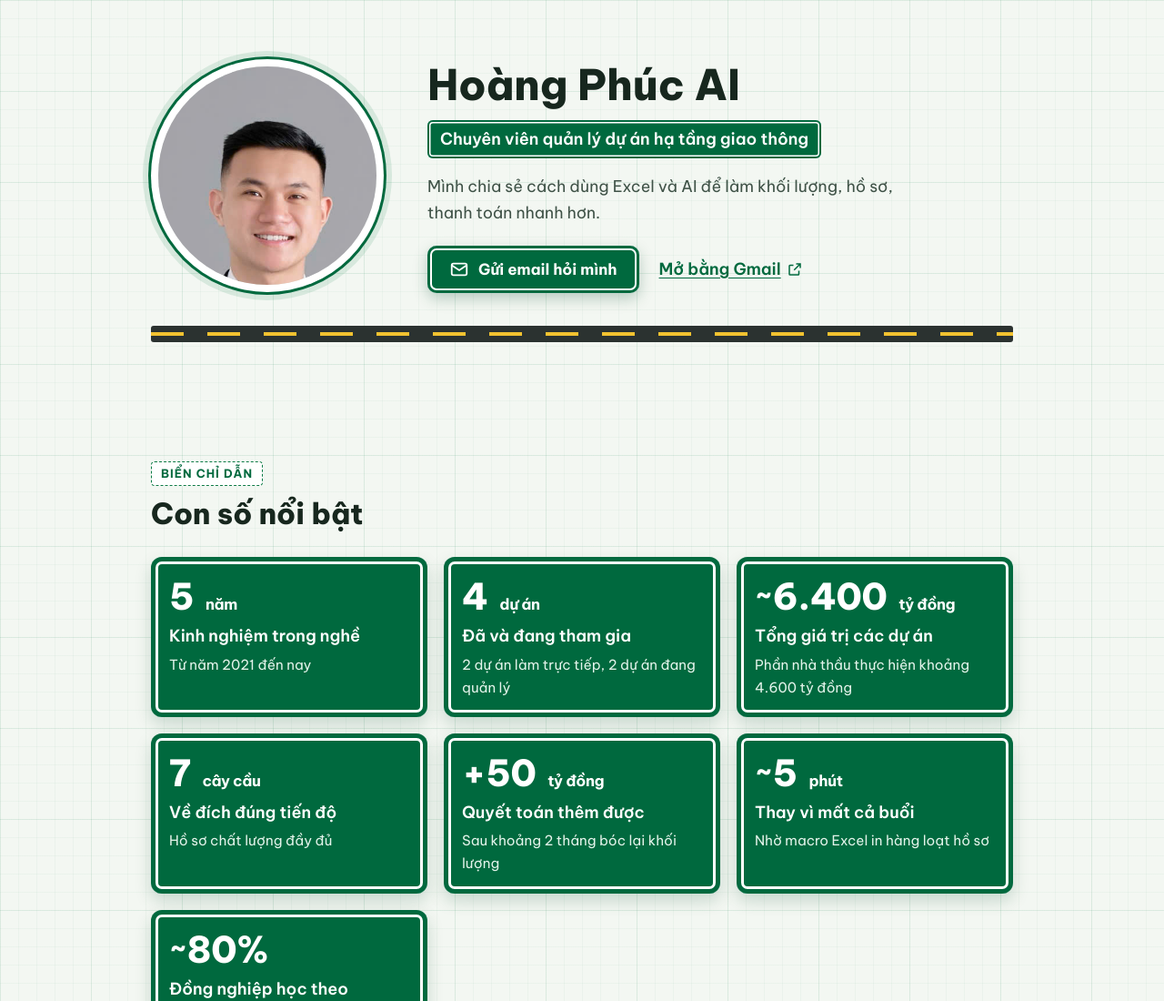
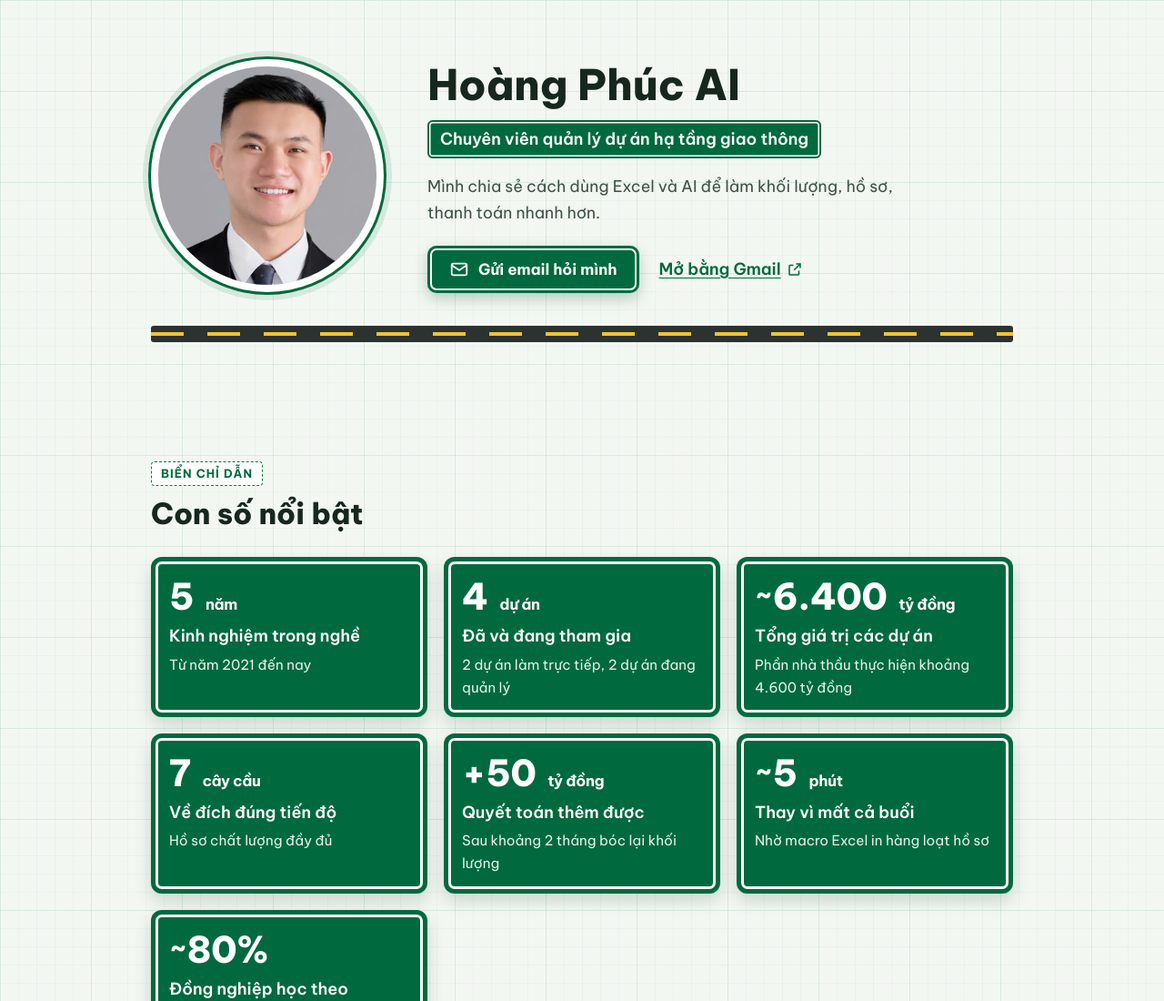
Before and after one commit to phucbuihs-sudo/phucbuihs-sudo.github.io, a plain HTML site: page index.html in a window 1280 px wide. Shown: the top 1100 px of the page at 91% size. Drawn offline with Linux system fonts and the light colour scheme.

Commit message:
Ha khung anh dai dien de lo ao vest
Co-Authored-By: Claude Opus 5.5 <noreply@anthropic.com>

```diff
--- a/index.html
+++ b/index.html
@@ -85,7 +85,7 @@
     box-shadow: 0 0 0 3px var(--sign), 0 0 0 9px rgba(11,122,69,.12);
   }
   .portrait-frame img {
-    width: 180px; height: 180px; border-radius: 50%; object-fit: cover; object-position: center top;
+    width: 180px; height: 180px; border-radius: 50%; object-fit: cover; object-position: center 35%;
     background: #dfe8e1;
   }
   .hero h1 { font-size: 2.1rem; font-weight: 800; color: var(--ink); }
```
